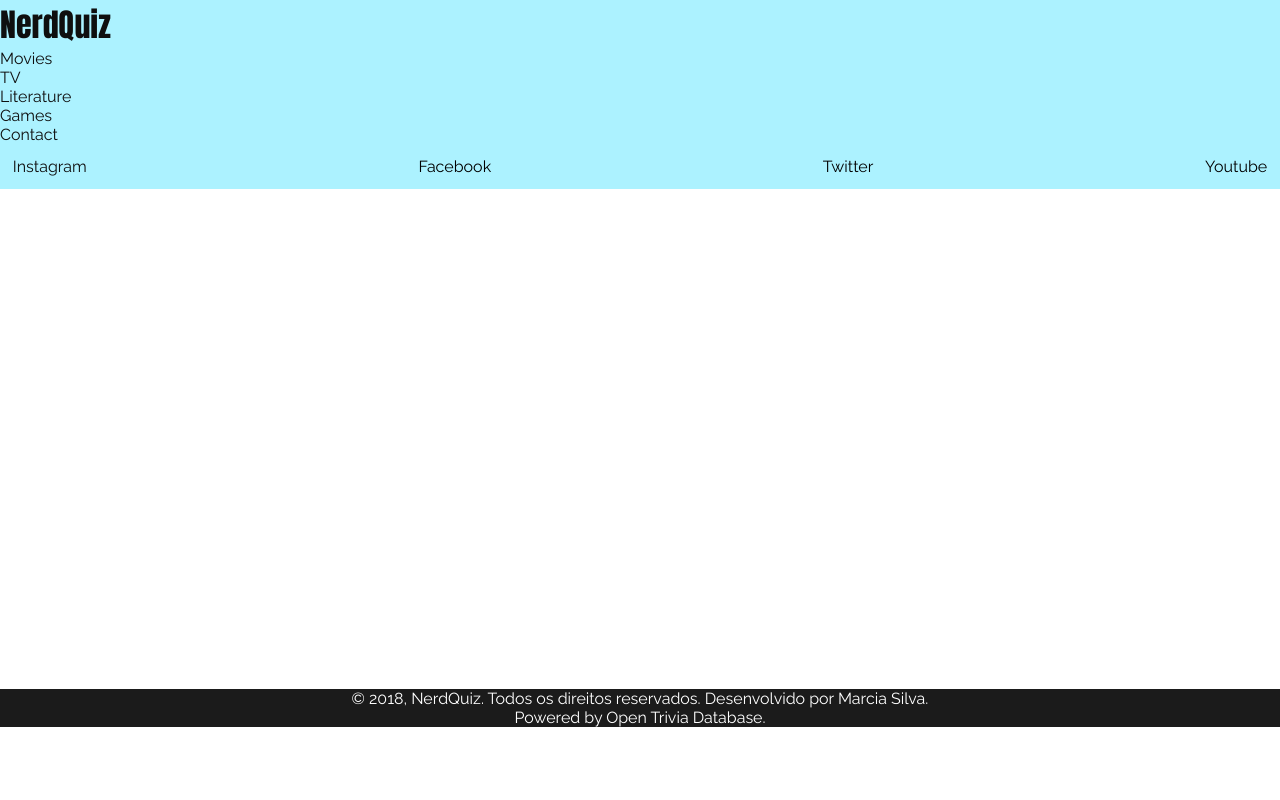
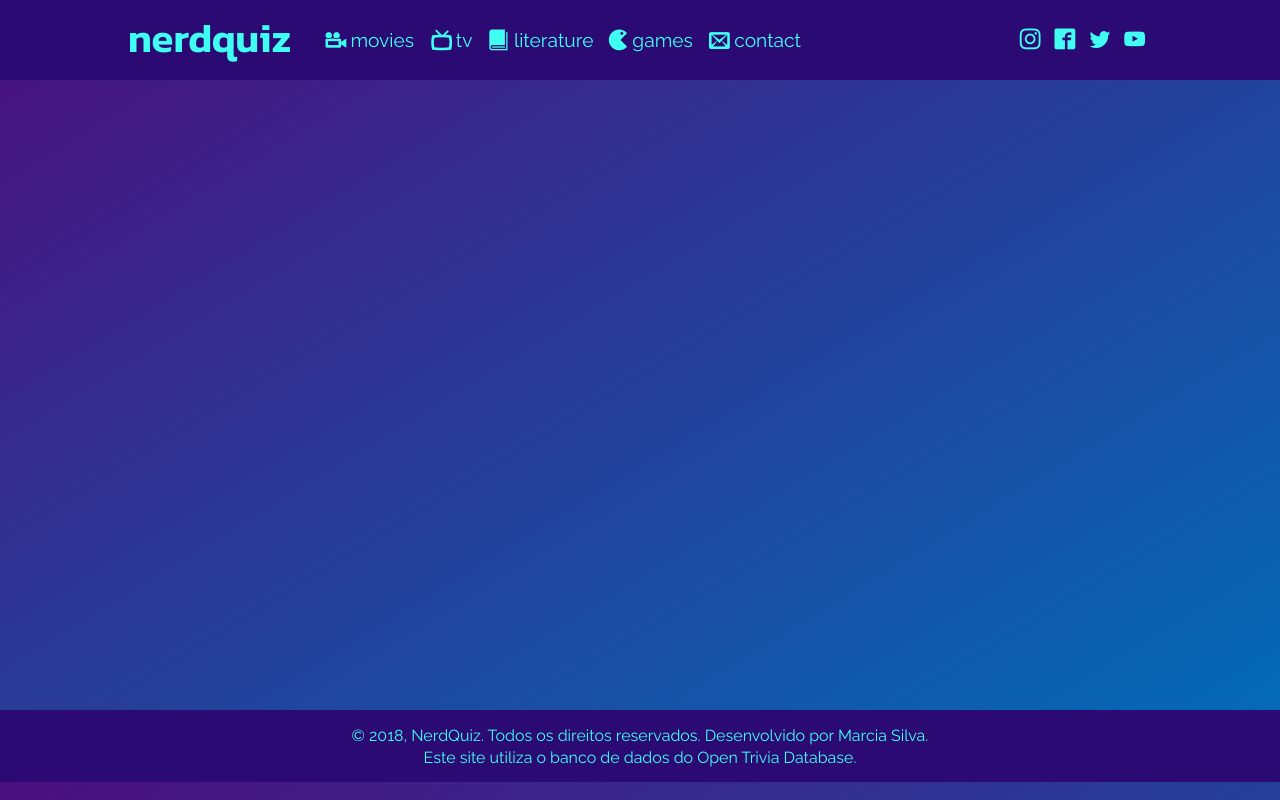
Before and after one commit to marciapsilva/nerdquiz, a website: page public/index.html in a window 1280 px wide. Drawn offline with nearby package versions, Linux system fonts and the light colour scheme; a script that the page names is missing.

Commit message:
minor fix - footer fixo embaixo

```diff
--- a/public/index.html
+++ b/public/index.html
@@ -4,42 +4,77 @@
   <meta charset="UTF-8">
   <meta name="viewport" content="width=device-width, initial-scale=1.0">
   <meta http-equiv="X-UA-Compatible" content="ie=edge">
-  <title>NerdQuiz</title>
-  <link href="https://fonts.googleapis.com/css?family=Anton|Raleway:400,600" rel="stylesheet">
+  <title>nerdquiz</title>
+  <link href="https://fonts.googleapis.com/css?family=Kanit:600|Raleway:400,500,700" rel="stylesheet">
+  <link rel="stylesheet" href="dist/assets/icons/style.css">
   <link rel="stylesheet" href="dist/css/index.css">
   <script src="https://cdn.rawgit.com/visionmedia/page.js/master/page.js"></script>
 </head>
 <body>
   <header>
-    <div class="menu-container">
-      <div class="menu-logo">
-        <a class="logo title-font quit-test" href="/">NerdQuiz</a>
+    <div class="menu-container d-flex j-between">
+      <div class="menu-logo f-1 d-flex">
+        <a class="logo quit-test" href="/">nerdquiz</a>
       </div>
-      <nav>
-        <ul class="menu-nav no-bullets">
-          <li id="qmovies"><a href="/movies" class="nav-login quit-test">Movies</a></li>
-          <li id="qtelevision"><a href="/tv" class="nav-login quit-test">TV</a></li>
-          <li id="qbooks"><a href="/books" class="nav-login quit-test">Literature</a></li>
-          <li id="qgames"><a href="/games" class="nav-login quit-test">Games</a></li>
-          <li id="contact"><a href="/contact" class="nav-login">Contact</a></li>
+      <nav class="links-container d-flex f-wrap j-between f-5">
+        <ul class="menu-nav d-flex al-center no-bullets">
+          <li class="menu-nav-li d-flex" id="qmovies">
+            <a href="/movies" class="nav-login d-flex al-center quit-test">
+              <span class="menu-icon icon-video-camera "></span>
+              <span class="menu-txt-item">movies</span>
+            </a>
+          </li>
+          <li class="menu-nav-li" id="qtelevision">
+            <a href="/tv" class="nav-login d-flex al-center quit-test">
+              <span class="menu-icon icon-tv"></span>
+              <span class="menu-txt-item">tv</span>
+            </a>
+          </li>
+          <li class="menu-nav-li" id="qbooks">
+            <a href="/books" class="nav-login d-flex al-center quit-test">
+              <span class="menu-icon icon-book"></span>
+              <span class="menu-txt-item">literature</span>
+            </a>
+          </li>
+          <li class="menu-nav-li" id="qgames">
+            <a href="/games" class="nav-login d-flex al-center quit-test">
+              <span class="menu-icon icon-pacman"></span>
+              <span class="menu-txt-item">games</span>
+            </a>
+          </li>
+          <li class="menu-nav-li" id="contact">
+            <a href="/contact" class="nav-login d-flex al-center quit-test">
+              <span class="menu-icon icon-envelop"></span>
+              <span class="menu-txt-item">contact</span>
+            </a>
+          </li>
         </ul>
+        <div class="social-media-header d-flex j-end al-center">
+          <ul class="d-flex j-end no-bullets">
+            <li><a href=""><span class="menu-icon-social icon-instagram"></span></a></li>
+            <li><a href=""><span class="menu-icon-social icon-facebook2"></span></a></li>
+            <li><a href=""><span class="menu-icon-social icon-twitter"></span></a></li>
+            <li><a href=""><span class="menu-icon-social icon-youtube"></span></a></li>
+          </ul>
+        </div>
       </nav>
-      <div class="social-media">
-        <ul class="d-flex f-wrap j-between no-bullets">
-          <li><a href="">Instagram</a></li>
-          <li>Facebook</li>
-          <li>Twitter</li>
-          <li>Youtube</li>
-        </ul>
-      </div>
     </div>
   </header>
 
-  <main class="main"></main>
+  <main class="main d-flex j-center al-center"></main>
 
-  <footer>
+  <footer class="d-flex al-center j-center">
+    <div class="social-media-footer">
+      <ul class="d-flex f-wrap j-between no-bullets">
+        <li><a href=""><span class="menu-icon-footer icon-instagram"></span></a></li>
+        <li><a href=""><span class="menu-icon-footer icon-facebook2"></span></a></li>
+        <li><a href=""><span class="menu-icon-footer icon-twitter"></span></a></li>
+        <li><a href=""><span class="menu-icon-footer icon-youtube"></span></a></li>
+      </ul>
+    </div>
     <div class="credits">
-      <p>© 2018, NerdQuiz. Todos os direitos reservados. Desenvolvido por Marcia Silva. <p>Powered by <a href="https://opentdb.com/" target="_blank">Open Trivia Database</a>.</p>
+      <p>© 2018, NerdQuiz. Todos os direitos reservados. Desenvolvido por Marcia Silva.</p>
+      <p>Este site utiliza o banco de dados do <a href="https://opentdb.com/" target="_blank">Open Trivia Database</a>.</p>
     </div>
   </footer>
 
```
Also changed, not shown: index.html (+2 -2 lines), dist/css/index.css, public/dist/app.js, public/dist/assets/icons/fonts/icomoon.ttf (added), public/dist/assets/icons/fonts/icomoon.woff (added), public/dist/assets/icons/style.css (added), public/dist/assets/imgs/nerdquiz-mobile-01.png (added), public/dist/assets/imgs/print-screen.png (renamed from dist/assets/imgs/print-screen.png), public/dist/css/index.css, public/dist/routes.js, public/dist/template.js, 3 other files.
